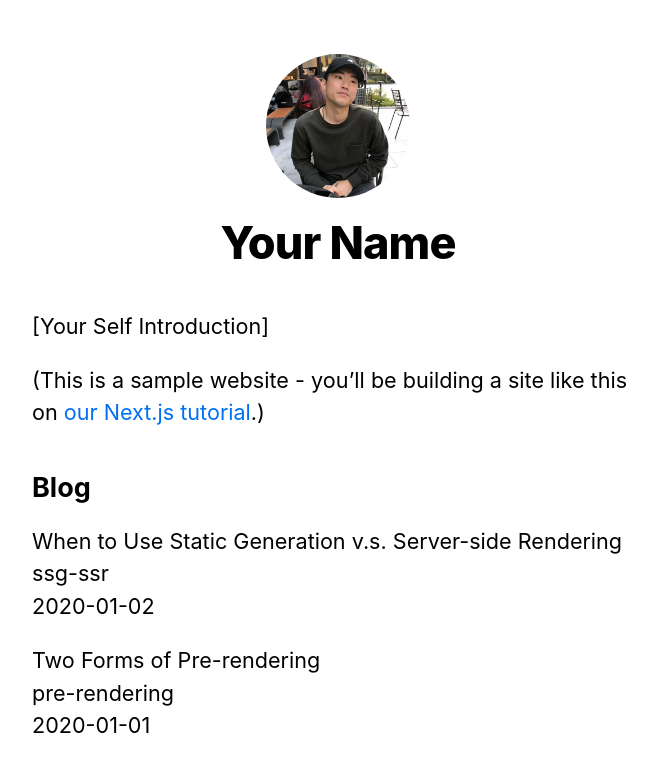
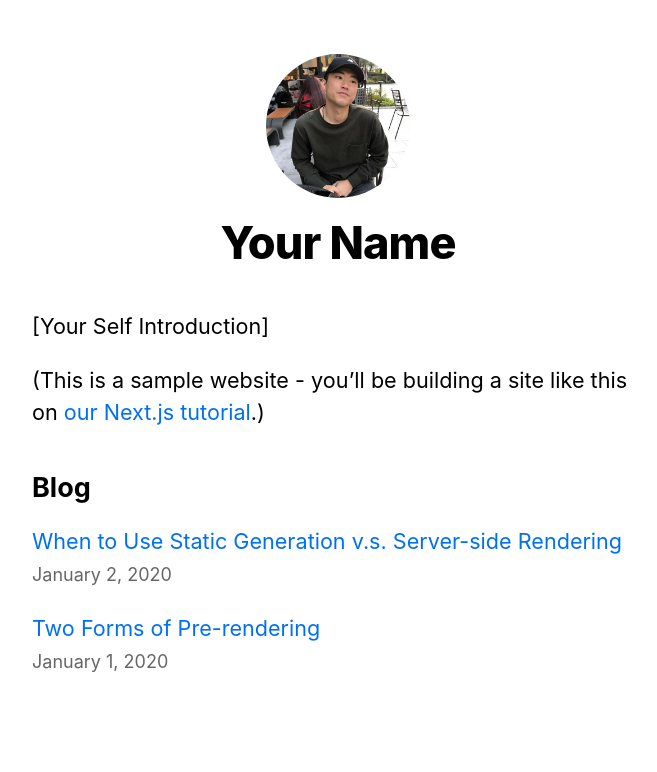
Before and after one commit to peanudge/peanut-vercel-blog, a Next.js app: page / in a window 1280 px wide. Shown: the top 772 px of the page, without its empty margins (302-959 px from the left). Built offline with nearby package versions, Linux system fonts and the light colour scheme.

Commit message:
:lipstick: Polishing Home page(index.jsx

```diff
--- a/pages/index.jsx
+++ b/pages/index.jsx
@@ -1,18 +1,9 @@
 import React from 'react';
 import Head from 'next/head';
+import Link from 'next/link';
 import Layout, { siteTitle } from '../components/Layout';
 import utilStyles from '../styles/utils.module.css';
-// import getSortedPostsData from '../lib/posts';
-// import getSortedPostsData from '../lib/posts';
-
-// export async function getServerSideProps() {
-//   const allPostsData = getSortedPostsData();
-//   return {
-//     props: {
-//       allPostsData,
-//     },
-//   };
-// }
+import Date from '../components/Date';
 
 export async function getStaticProps() {
   const response = await fetch('http://localhost:3000/api/posts');
@@ -26,12 +17,6 @@
 
 // eslint-disable-next-line react/prop-types
 export default function Home({ allPostsData = [] }) {
-  // const [allPostsData, setAllPostsData] = useState([]);
-  // useEffect(() => {
-  //   fetch('/api/posts')
-  //     .then((res) => res.json())
-  //     .then((data) => setAllPostsData(data.allPostsData));
-  // }, []);
   return (
     <Layout home>
       <Head>
@@ -51,11 +36,13 @@
         <ul className={utilStyles.list}>
           {allPostsData.map(({ id, date, title }) => (
             <li className={utilStyles.listItem} key={id}>
-              {title}
+              <Link href={`/posts/${id}`}>
+                <a>{title}</a>
+              </Link>
               <br />
-              {id}
-              <br />
-              {date}
+              <small className={utilStyles.lightText}>
+                <Date dateString={date} />
+              </small>
             </li>
           ))}
         </ul>
```
